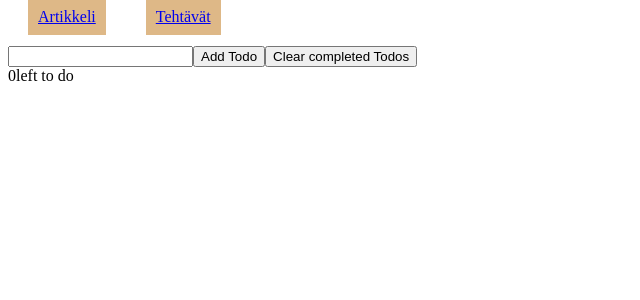
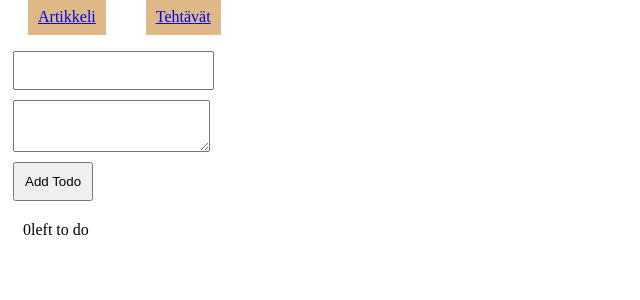
Before and after one commit to Hespanus/harjoitus, a React (Create React App) app: page /app in a window 1280 px wide. Shown: the top 300 px of the page, without its empty margins (0-640 px from the left). Built offline with nearby package versions, Linux system fonts and the light colour scheme.

Commit message:
Textarea for adding description to todos

```diff
--- a/src/App.js
+++ b/src/App.js
@@ -10,6 +10,7 @@ function App() {
 
   const [todos, setTodos] = useState([])
   const todoNameRef = useRef()
+  const descriptionRef = useRef()
 
   useEffect(() => {
     const storedTodos = JSON.parse(localStorage.getItem(STORAGE_KEY))
@@ -28,9 +29,9 @@ function App() {
     setTodos(newTodos)
   }
 
-  function handleAddtodo(e) {
+  function handleAddtodo() {
     const name = todoNameRef.current.value
-    let descr = 'Jotain'
+    let descr = descriptionRef.current.value
     if (name === '') return
     setTodos(x => {
       return [...x, {id: uuidv4(), name: name, description: descr, complete: false}]
@@ -42,11 +43,11 @@ function App() {
     const newTodos = todos.filter(todo => todo.name !== name)
     setTodos(newTodos)
   }
+  function addDescription() {
 
-  function handleClearTodos() {
-    const newTodos = todos.filter(todo => !todo.complete)
-    setTodos(newTodos)
   }
+
+
   return (
 
     <>
@@ -54,11 +55,14 @@ function App() {
       return <Todo key={todo.id} toggleTodo={toggleTodo} todo={todo} deleteTodo={deleteTodo} />
     })  }
 
+    <div className="todoCreate">
+      <input ref={todoNameRef} type="text" />
+      <textarea ref={descriptionRef} type="text"></textarea>
+      <button onClick={handleAddtodo}>Add Todo</button>
+      <div>{todos.filter(todo => !todo.complete).length}left to do</div>
 
-    <input ref={todoNameRef} type="text" />
-    <button onClick={handleAddtodo}>Add Todo</button>
-    <button onClick={handleClearTodos}>Clear completed Todos</button>
-    <div>{todos.filter(todo => !todo.complete).length}left to do</div>
+    </div>
+
 
     </>
   )
--- a/src/Todo.js
+++ b/src/Todo.js
@@ -1,12 +1,15 @@
 import React from 'react'
 
 export default function todo({todo, toggleTodo, deleteTodo}) {
+
+  const {name, id, description} = todo
+
   function handleTodoClick() {
-    toggleTodo(todo.id)
+    toggleTodo(id)
   }
 
   function handleDelClick() {
-    deleteTodo(todo.name)
+    deleteTodo(name)
   }
 
   return (
@@ -14,12 +17,12 @@ export default function todo({todo, toggleTodo, deleteTodo}) {
       <div className='singleTodo'>
         <div className='todoTitles'>
           <h3 style={{margin: "5px"}}>Tehtävä</h3>
-          <h4>{todo.name}</h4>
+          <h4>{name}</h4>
 
         </div>
-        <div className='todoTitles'>
+        <div className='todoTitles' style={{ width: "200px"}}>
           <h3 style={{margin: "5px"}}>Kuvaus</h3>
-          <h4>{todo.description}</h4>
+          <h4>{description}</h4>
 
         </div>
         <div className='todoTitles'>
--- a/src/testi.css
+++ b/src/testi.css
@@ -31,3 +31,14 @@
         background-color: #34495E;
 
 }
+.todoCreate {
+
+    display: flex;
+    flex-direction: column;
+    align-items: start;
+}
+.todoCreate > * {
+    margin: 5px;
+    padding: 10px;
+
+}
```
